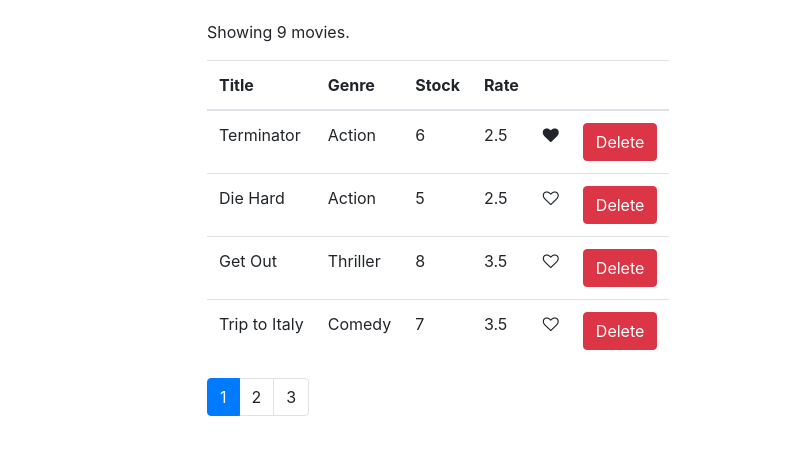
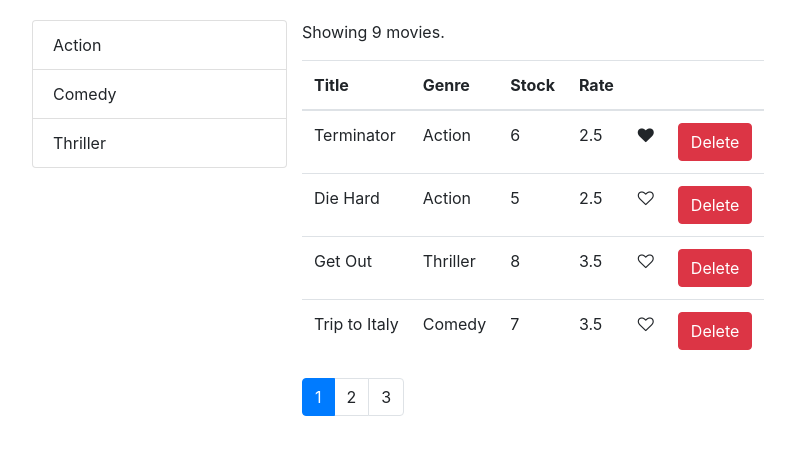
Before and after one commit to charlenegipulan/me-movies, a React (Create React App) app: page / in a window 1280 px wide. Shown: the top 454 px of the page, without its empty margins (53-848 px from the left). Built offline with nearby package versions, Linux system fonts and the light colour scheme.

Commit message:
filtering display items

```diff
--- a/src/components/common/listGroup.jsx
+++ b/src/components/common/listGroup.jsx
@@ -1,7 +1,17 @@
 import React from 'react';
 
-const ListGroup = () => {
-    return null;
+const ListGroup = (props) => {
+    const { items, textProperty, valueProperty } = props;
+
+    return (
+        <ul className="list-group">
+            { items.map(item => (
+                <li key={item[valueProperty]} className="list-group-item">
+                    {item[textProperty]}
+                </li>
+            ))}
+        </ul>
+    )
 }
 
 export default ListGroup;
--- a/src/components/movies.jsx
+++ b/src/components/movies.jsx
@@ -52,8 +52,13 @@
 
         return (
             <div className="row">
-                <div className="col-2">
-                    <ListGroup items={this.state.genre} onItemSelect={this.handleGenreSelect} />
+                <div className="col-3">
+                    <ListGroup
+                        items={this.state.genres}
+                        textProperty="name"
+                        valueProperty="_id"
+                        onItemSelect={this.handleGenreSelect}
+                    />
                 </div>
                 <div calssName="col">
                 <p> Showing {count} movies. </p>
```
